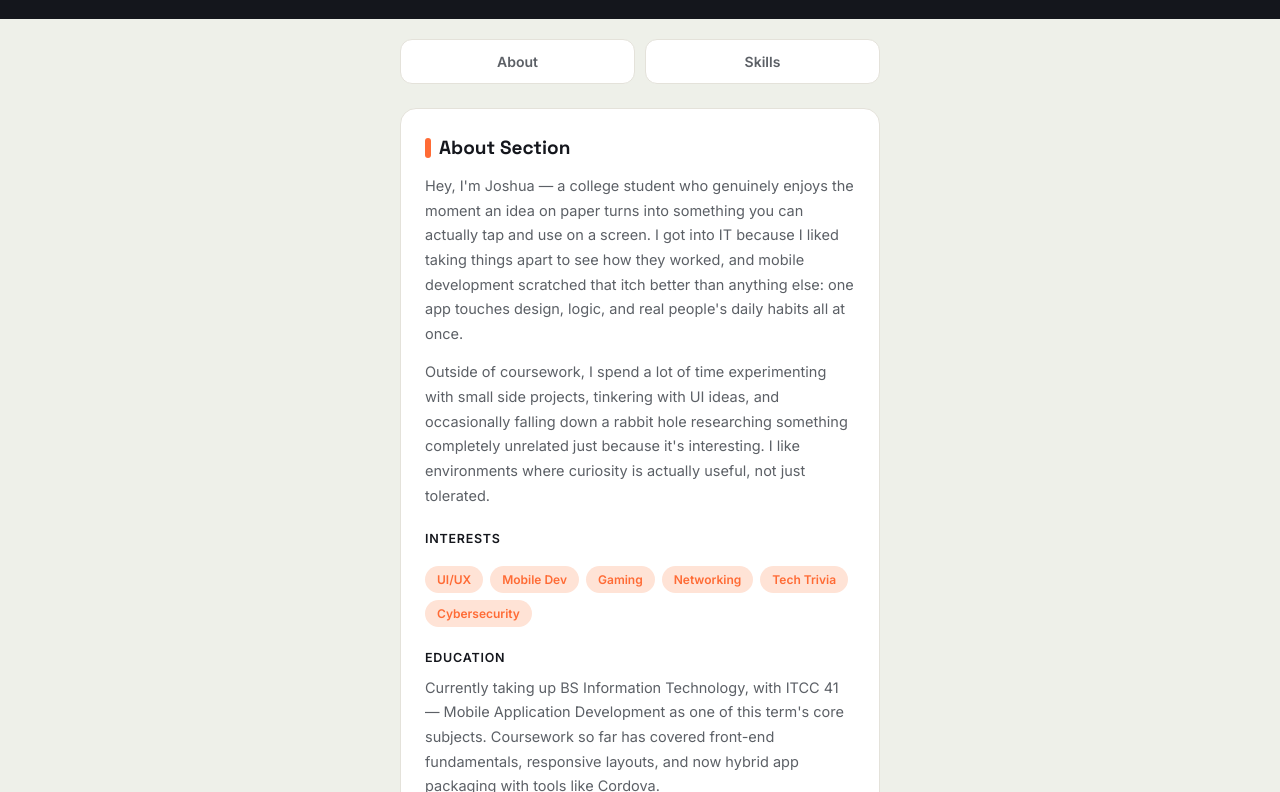
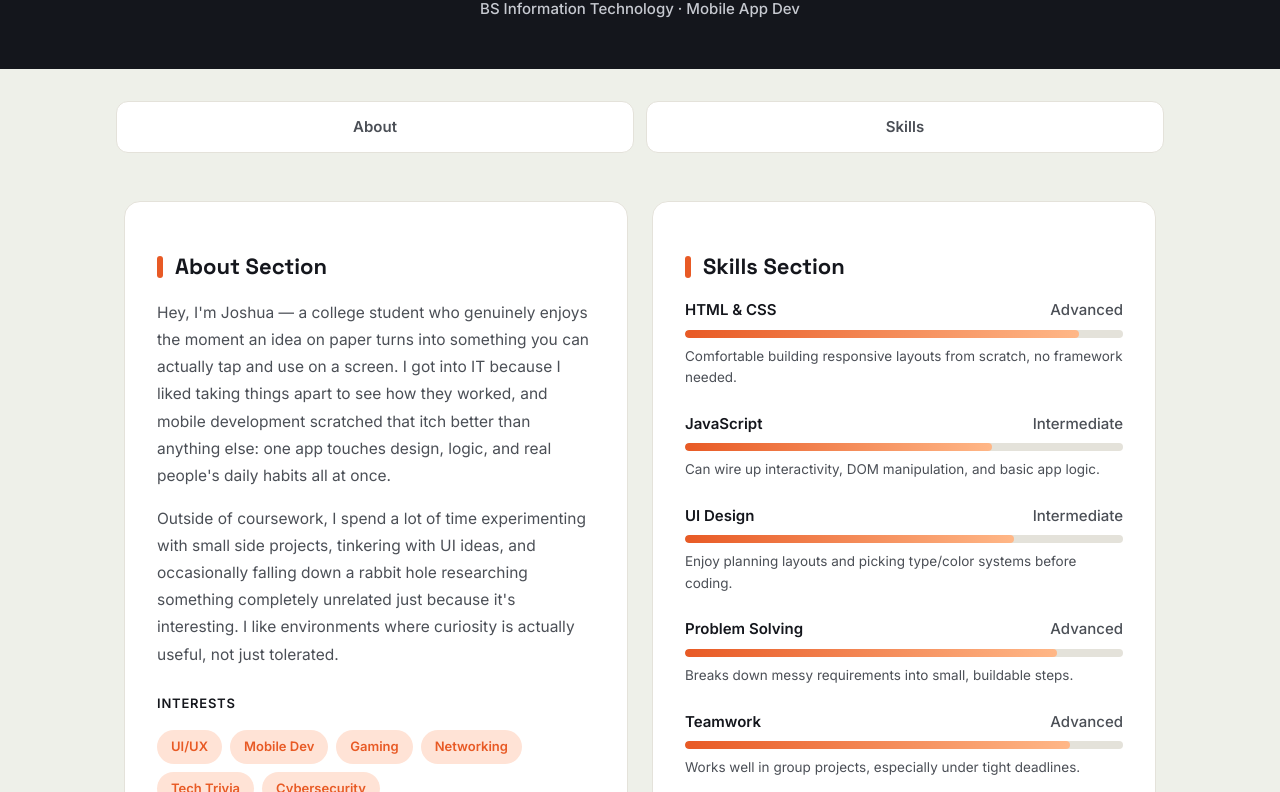
Before and after one commit to zhkx2/King_StudentProfile, a website: page www/index.html in a window 1280 px wide. Shown: the part 256-1048 px from the top of the page. Drawn offline with Linux system fonts and the light colour scheme.

Commit message:
added responsive layouts

```diff
--- a/www/index.html
+++ b/www/index.html
@@ -10,10 +10,17 @@
   :root{
     --bg: #eef0e9;
     --ink: #14161c;
-    --ink-soft: #5c6066;
-    --accent: #ff6b35;
+    --ink-soft: #4b4f56;      /* darkened slightly from before for stronger contrast */
+    --accent: #e85a25;        /* darkened from #ff6b35 for better contrast on white */
     --accent-soft: #ffe3d6;
     --line: #e4e2da;
+
+    --space-1: 8px;
+    --space-2: 12px;
+    --space-3: 16px;
+    --space-4: 24px;
+    --space-5: 32px;
+    --space-6: 48px;
   }
 
   *{box-sizing:border-box; margin:0; padding:0;}
@@ -23,61 +30,89 @@
     font-family:'Inter', sans-serif;
     color:var(--ink);
     background:var(--bg);
+    line-height:1.5;
   }
 
   a{ text-decoration:none; color:inherit; }
+
+  img, svg{ max-width:100%; display:block; }
+
+  /* ---------- skip link (accessibility) ---------- */
+  .skip-link{
+    position:absolute;
+    left:-999px;
+    top:auto;
+    background:var(--ink);
+    color:#fff;
+    padding:10px 18px;
+    border-radius:8px;
+    z-index:100;
+    font-weight:600;
+    font-size:14px;
+  }
+  .skip-link:focus{
+    left:var(--space-3);
+    top:var(--space-3);
+  }
+
+  /* ---------- focus visibility (accessibility) ---------- */
+  a:focus-visible{
+    outline:3px solid var(--accent);
+    outline-offset:3px;
+    border-radius:6px;
+  }
 
   /* ---------- header ---------- */
   header.hero{
     background:var(--ink);
     color:#fff;
-    padding:36px 24px 40px;
+    padding:var(--space-6) var(--space-4) var(--space-5);
     text-align:center;
   }
 
   .eyebrow{
-    font-size:11px;
+    font-size:12px;
     letter-spacing:0.14em;
     text-transform:uppercase;
-    color:#ff9569;
+    color:#ffa476;
     font-weight:600;
-    margin-bottom:16px;
+    margin-bottom:var(--space-3);
   }
 
   .avatar{
-    width:96px; height:96px;
+    width:100px; height:100px;
     border-radius:50%;
-    margin:0 auto 16px;
+    margin:0 auto var(--space-3);
     background:linear-gradient(135deg, var(--accent), #ffb787);
     display:flex;
     align-items:center;
     justify-content:center;
     font-family:'Space Grotesk', sans-serif;
-    font-size:36px;
+    font-size:38px;
     font-weight:700;
     color:var(--ink);
-    border:3px solid rgba(255,255,255,0.15);
+    border:3px solid rgba(255,255,255,0.18);
   }
 
   .name{
     font-family:'Space Grotesk', sans-serif;
-    font-size:26px;
+    font-size:clamp(24px, 4vw, 32px);
     font-weight:700;
-    margin-bottom:6px;
+    margin-bottom:var(--space-1);
   }
   .subtitle{
-    font-size:14px;
-    color:#b7bac2;
+    font-size:15px;
+    color:#c7cad1;
     font-weight:500;
   }
 
   /* ---------- nav menu (pure anchor links) ---------- */
   nav.tabs{
     display:flex;
-    gap:10px;
-    max-width:520px;
+    gap:var(--space-2);
+    max-width:640px;
     margin:0 auto;
-    padding:20px 20px 0;
+    padding:var(--space-4) var(--space-3) 0;
   }
   nav.tabs a{
     flex:1;
@@ -85,8 +120,12 @@
     background:#fff;
     color:var(--ink-soft);
     font-weight:600;
-    font-size:14px;
-    padding:13px 0;
+    font-size:15px;
+    padding:14px 0;
+    min-height:48px;              /* comfortable tap target on mobile */
+    display:flex;
+    align-items:center;
+    justify-content:center;
     border-radius:12px;
     border:1px solid var(--line);
     transition: background .15s ease, color .15s ease;
@@ -98,83 +137,86 @@
 
   /* ---------- page wrapper ---------- */
   main{
-    max-width:520px;
+    max-width:640px;
     margin:0 auto;
-    padding:24px 20px 10px;
+    padding:var(--space-4) var(--space-3) var(--space-2);
   }
 
   section{
     background:#fff;
     border:1px solid var(--line);
     border-radius:16px;
-    padding:26px 24px;
-    margin-bottom:20px;
-    scroll-margin-top:20px; /* keeps the heading visible below a sticky area if added later */
+    padding:var(--space-5) var(--space-4);
+    margin-bottom:var(--space-4);
+    scroll-margin-top:var(--space-3);
   }
 
   .section-heading{
     font-family:'Space Grotesk', sans-serif;
-    font-size:19px;
+    font-size:clamp(19px, 2.4vw, 22px);
     font-weight:700;
     color:var(--ink);
-    margin-bottom:14px;
+    margin-bottom:var(--space-3);
     display:flex;
     align-items:center;
-    gap:8px;
+    gap:var(--space-2);
   }
   .section-heading::before{
     content:"";
-    width:6px; height:20px;
+    width:6px; height:22px;
     background:var(--accent);
     border-radius:3px;
     display:inline-block;
+    flex-shrink:0;
   }
 
   section p{
-    font-size:14.5px;
-    line-height:1.7;
+    font-size:15.5px;
+    line-height:1.75;
     color:var(--ink-soft);
-    margin-bottom:14px;
+    margin-bottom:var(--space-3);
+    max-width:68ch;               /* keeps line length readable on wide screens */
   }
 
   .tag-row{
     display:flex;
     flex-wrap:wrap;
-    gap:7px;
-    margin:16px 0 20px;
+    gap:var(--space-1);
+    margin:var(--space-3) 0 var(--space-4);
   }
   .tag{
-    font-size:12px;
+    font-size:13px;
     font-weight:600;
     color:var(--accent);
     background:var(--accent-soft);
-    padding:6px 12px;
+    padding:7px 14px;
     border-radius:20px;
   }
 
   .block-title{
-    font-size:12.5px;
+    font-size:13px;
     font-weight:700;
     text-transform:uppercase;
     letter-spacing:.06em;
     color:var(--ink);
-    margin:20px 0 8px;
+    margin:var(--space-4) 0 var(--space-2);
   }
 
   /* ---------- skills ---------- */
-  .skill{ margin-bottom:18px; }
+  .skill{ margin-bottom:var(--space-4); }
   .skill:last-child{ margin-bottom:0; }
   .skill-top{
     display:flex;
     justify-content:space-between;
-    font-size:14px;
+    gap:var(--space-2);
+    font-size:15px;
     font-weight:600;
     color:var(--ink);
-    margin-bottom:7px;
+    margin-bottom:var(--space-1);
   }
   .skill-top span:last-child{ color:var(--ink-soft); font-weight:500; }
   .bar{
-    height:7px;
+    height:8px;
     background:var(--line);
     border-radius:6px;
     overflow:hidden;
@@ -185,41 +227,81 @@
     border-radius:6px;
   }
   .skill-desc{
-    font-size:12.5px;
+    font-size:13.5px;
     color:var(--ink-soft);
-    margin-top:6px;
-    line-height:1.55;
+    margin-top:var(--space-1);
+    line-height:1.6;
   }
 
   /* ---------- footer ---------- */
   footer{
-    padding:24px 20px 32px;
+    padding:var(--space-5) var(--space-3) var(--space-6);
     text-align:center;
   }
   footer p{
-    font-size:12px;
+    font-size:13px;
     color:var(--ink-soft);
   }
   footer strong{ color:var(--ink); }
+
+  /* =========================================================
+     RESPONSIVE BREAKPOINTS
+     Mobile-first base styles above ~480px and below already
+     work well on phones. Tablet and desktop layouts widen the
+     content and switch the About/Skills sections to sit side
+     by side once there's room, instead of stacking.
+     ========================================================= */
+
+  /* ---- Tablet: 600px and up ---- */
+  @media (min-width: 600px){
+    header.hero{ padding:var(--space-6) var(--space-5) var(--space-6); }
+    nav.tabs{ max-width:680px; padding-top:var(--space-5); }
+    main{ max-width:680px; padding:var(--space-5) var(--space-4) var(--space-3); }
+    section{ padding:var(--space-6) var(--space-5); }
+  }
+
+  /* ---- Desktop: 900px and up ---- */
+  @media (min-width: 900px){
+    main{
+      max-width:960px;
+      display:grid;
+      grid-template-columns: 1fr 1fr;
+      gap:var(--space-4);
+      align-items:start;
+      padding:var(--space-6) var(--space-4) var(--space-4);
+    }
+    nav.tabs{ max-width:960px; }
+    section{ margin-bottom:0; }
+    /* Skills sits beside About rather than below it on wide screens */
+    #skills{ position:sticky; top:var(--space-4); }
+  }
+
+  /* ---- Large desktop: 1200px and up ---- */
+  @media (min-width: 1200px){
+    main{ max-width:1080px; }
+    nav.tabs{ max-width:1080px; }
+  }
 </style>
 </head>
 <body>
 
+<a class="skip-link" href="#main-content">Skip to main content</a>
+
 <header class="hero">
   <p class="eyebrow">About Myself</p>
-  <div class="avatar">JK</div>
+  <div class="avatar" role="img" aria-label="Profile picture placeholder showing initials JK">JK</div>
   <h1 class="name">Joshua King</h1>
   <p class="subtitle">BS Information Technology · Mobile App Dev</p>
 </header>
 
-<nav class="tabs">
+<nav class="tabs" aria-label="Section navigation">
   <a href="#about">About</a>
   <a href="#skills">Skills</a>
 </nav>
 
-<main>
-  <section id="about">
-    <h2 class="section-heading">About Section</h2>
+<main id="main-content">
+  <section id="about" aria-labelledby="about-heading">
+    <h2 class="section-heading" id="about-heading">About Section</h2>
     <p>Hey, I'm Joshua — a college student who genuinely enjoys the moment an idea on paper turns into something you can actually tap and use on a screen. I got into IT because I liked taking things apart to see how they worked, and mobile development scratched that itch better than anything else: one app touches design, logic, and real people's daily habits all at once.</p>
     <p>Outside of coursework, I spend a lot of time experimenting with small side projects, tinkering with UI ideas, and occasionally falling down a rabbit hole researching something completely unrelated just because it's interesting. I like environments where curiosity is actually useful, not just tolerated.</p>
 
@@ -240,8 +322,8 @@
     <p>Short term, I want to get comfortable enough with mobile frameworks to ship a small personal app end-to-end. Longer term, I'm aiming to work somewhere that lets me keep building things people actually use day to day, ideally on a team that cares as much about the small interaction details as the big features.</p>
   </section>
 
-  <section id="skills">
-    <h2 class="section-heading">Skills Section</h2>
+  <section id="skills" aria-labelledby="skills-heading">
+    <h2 class="section-heading" id="skills-heading">Skills Section</h2>
 
     <div class="skill">
       <div class="skill-top"><span>HTML &amp; CSS</span><span>Advanced</span></div>
```
Also changed, not shown: screenshots/desktop.png (added), screenshots/mobile.png (added), screenshots/tablet.png (added).
